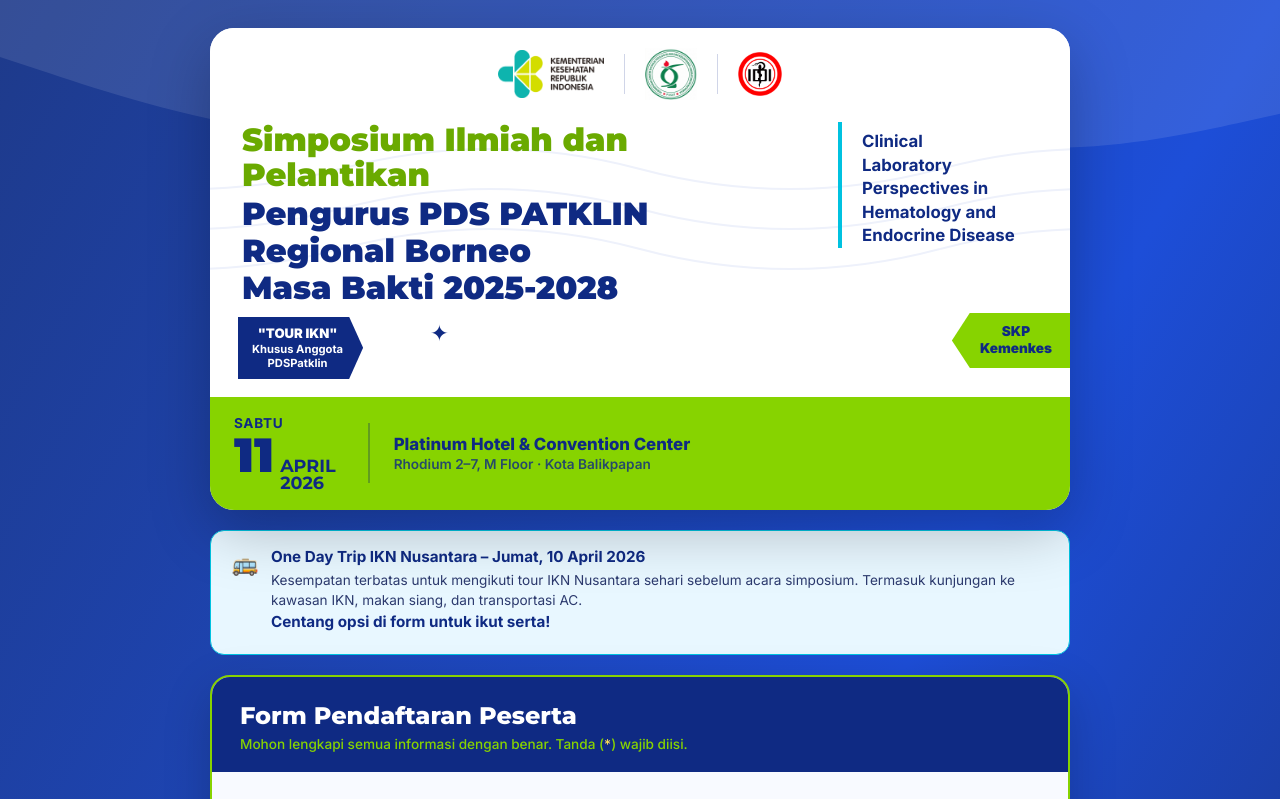
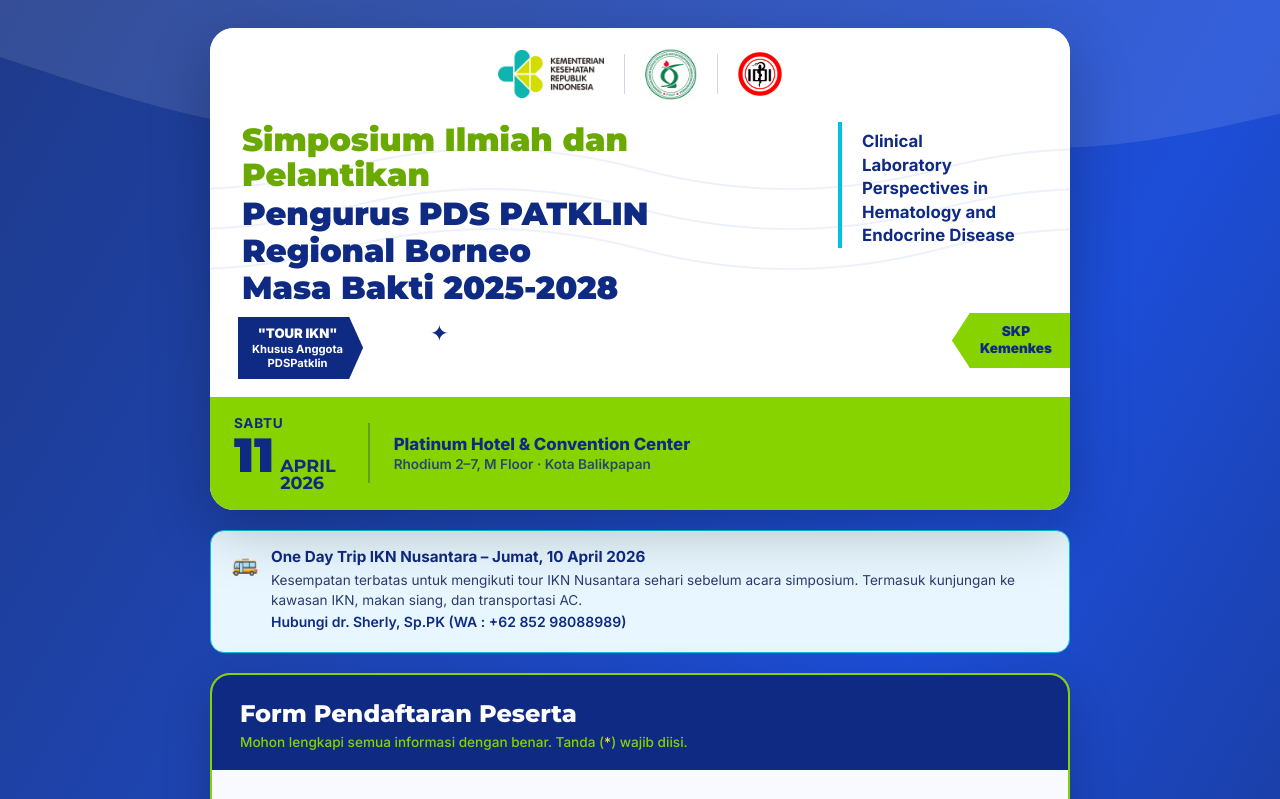
Before and after one commit to ahsanul-hub/web-event, a Next.js app: page / in a window 1280 px wide. Shown: the top 799 px of the page. Built offline with nearby package versions, Linux system fonts and the light colour scheme; no server answers; the database is empty.

Commit message:
feat(form): change copywriting

```diff
--- a/app/page.tsx
+++ b/app/page.tsx
@@ -223,7 +223,9 @@
               Kesempatan terbatas untuk mengikuti tour IKN Nusantara sehari
               sebelum acara simposium. Termasuk kunjungan ke kawasan IKN, makan
               siang, dan transportasi AC.{" "}
-              <strong>Centang opsi di form untuk ikut serta!</strong>
+              <strong style={{ fontSize: "14px", fontWeight: 600 }}>
+                Hubungi dr. Sherly, Sp.PK (WA : +62 852 98088989)
+              </strong>
             </p>
           </div>
         </div>
```
